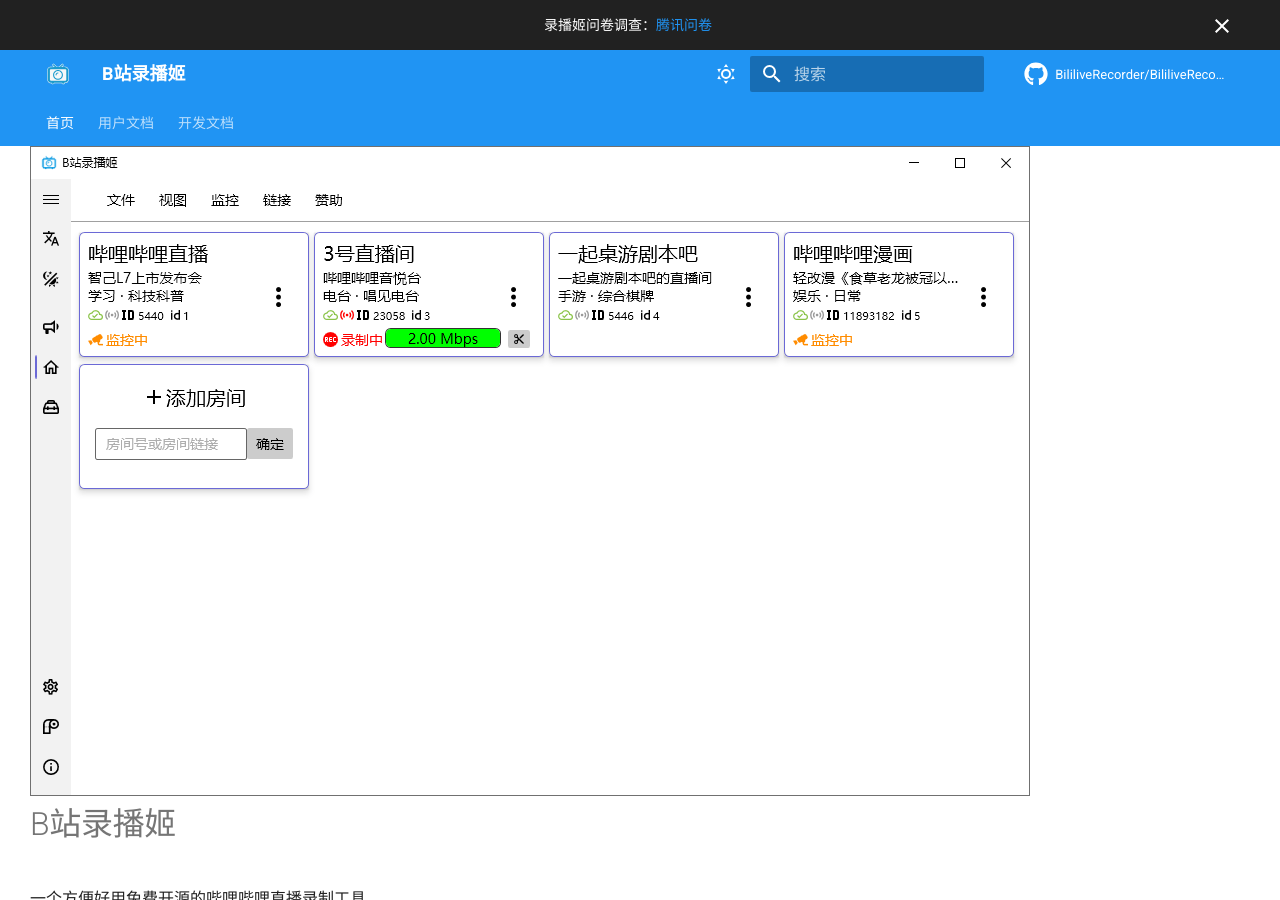
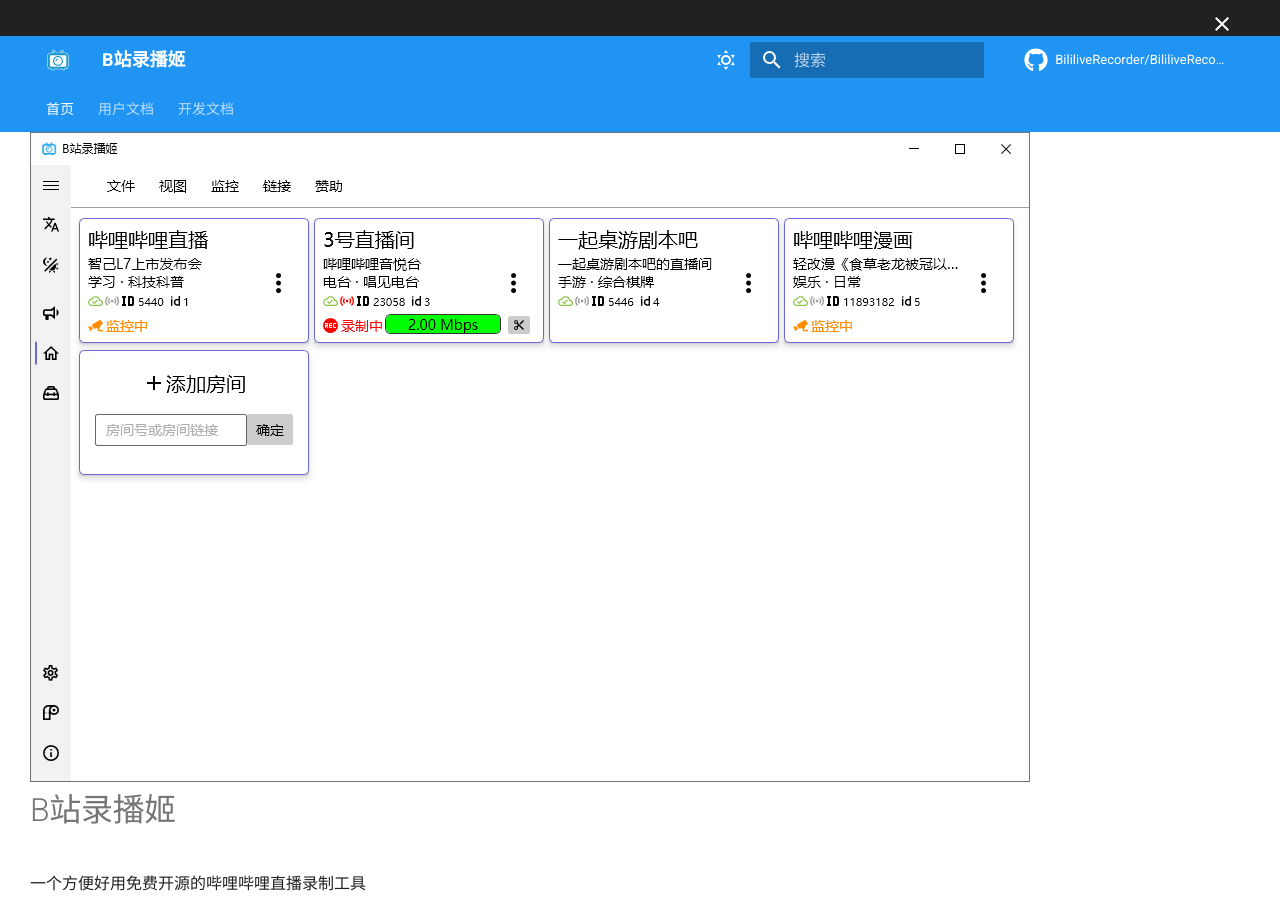
Before and after one commit to BililiveRecorder/website, an MkDocs documentation site: the page built from docs/index.md, in a window 1280 px wide and 900 px high. Built offline with MkDocs 1.6.1 and Material for MkDocs 9.7.7, drawn with Linux system fonts in a browser that asks for light colours; comment, search, counter and statistics services are not loaded.

Commit message:
remove announcement bar

```diff
--- a/mkdocs.yml
+++ b/mkdocs.yml
@@ -7,8 +7,6 @@
 
 repo_url: https://github.com/BililiveRecorder/BililiveRecorder
 repo_name: BililiveRecorder/BililiveRecorder
-
-edit_uri: https://github.com/BililiveRecorder/website/blob/main/docs/
 
 copyright: "Copyright &copy; 2022 Genteure. 文档内容为 CC-BY-NC-SA 授权"
 
@@ -24,6 +22,7 @@
   favicon: favicon.png
   logo: favicon.svg
   features:
+    - content.action.view
     - navigation.indexes
     - navigation.tabs
     - navigation.tabs.sticky
--- a/overrides/main.html
+++ b/overrides/main.html
@@ -10,7 +10,4 @@
 {% endblock %}
 
 {% block announce %}
-<p style="text-align:center">
-  录播姬问卷调查：<a href="https://rec.danmuji.org/link/wj202209_web" target="_blank" rel="noopener">腾讯问卷</a>
-</p>
 {% endblock %}
```
